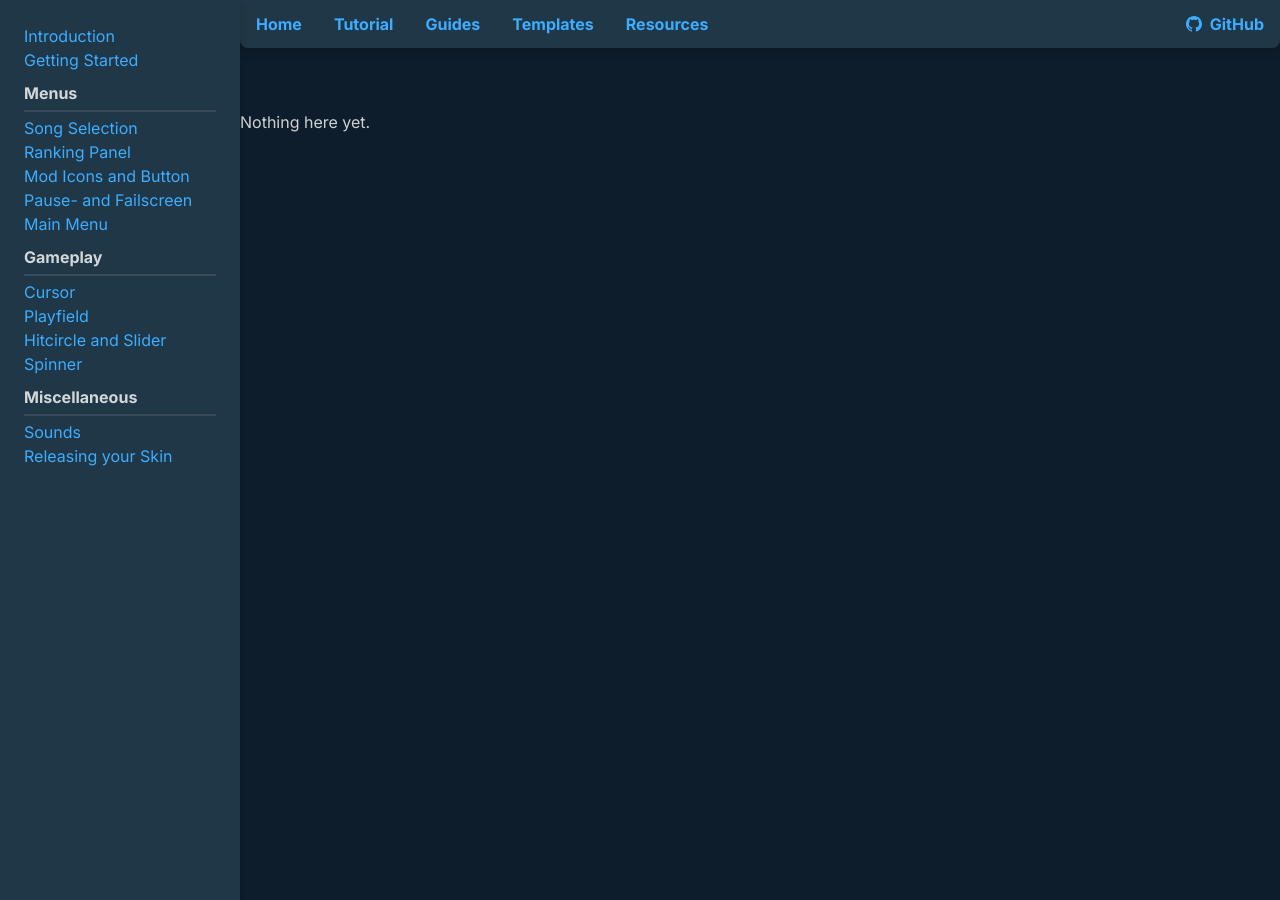
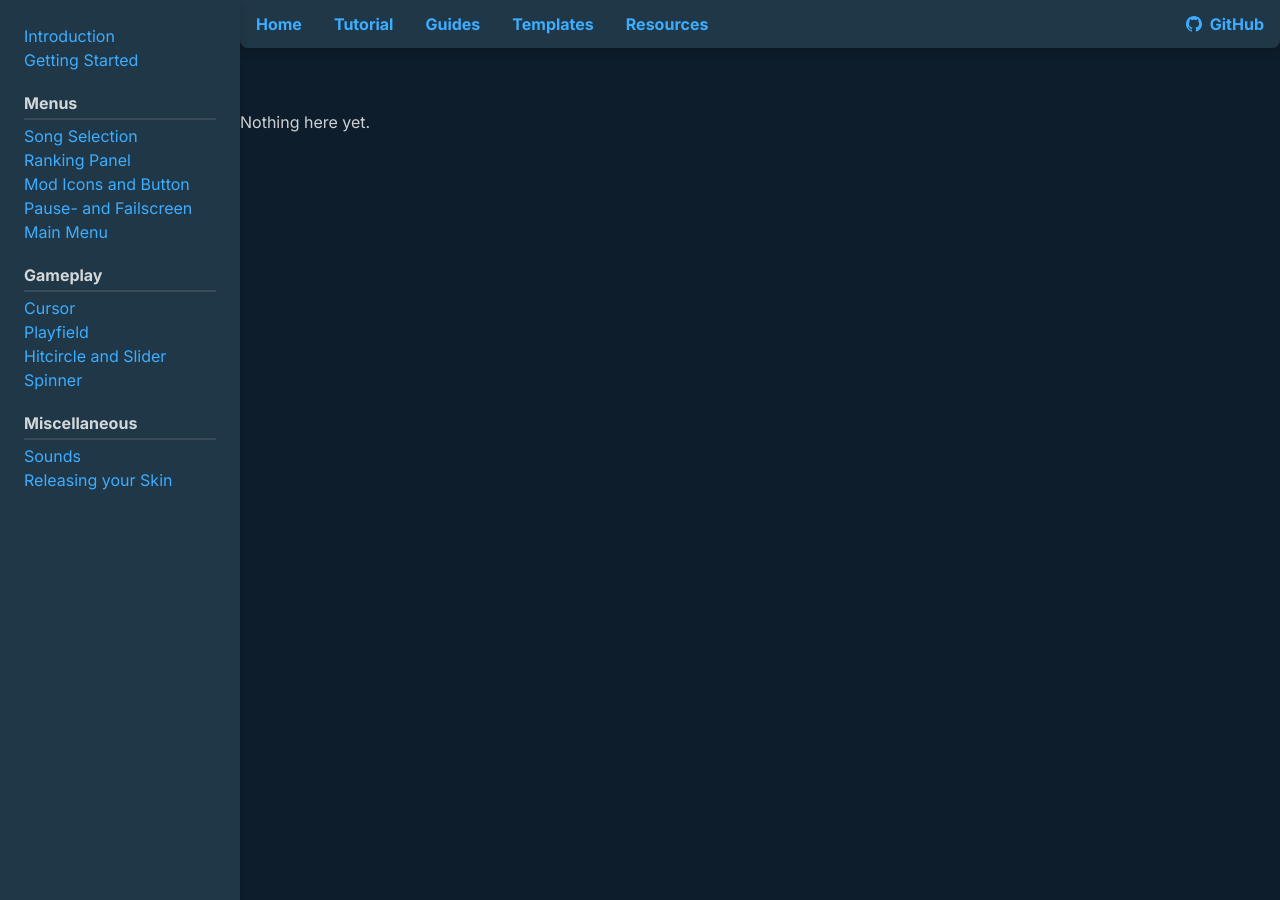
Before and after one commit to RockRoller01/skinninginfo, a Jekyll site: the page built from tutorial/cursor.md, in a window 1280 px wide. Built offline with Jekyll 4.4.1, drawn with Linux system fonts in a browser that asks for light colours.

Commit message:
sidenav nonsense

```diff
--- a/css/main.css
+++ b/css/main.css
@@ -184,10 +184,13 @@ table tr > td:first-child, table tr > th:first-child{
     color: var(--text);
 }
 .sidenav h1{
-    margin-top: 4px;
+    margin-top: 24px;
     margin-bottom: 4px;
     padding: 0;
+    padding-bottom: 0px;
     font-size: 16px;
+    line-height: 14px;
+    padding-bottom: 8px;
 }
 
 /* @media queries */
```
